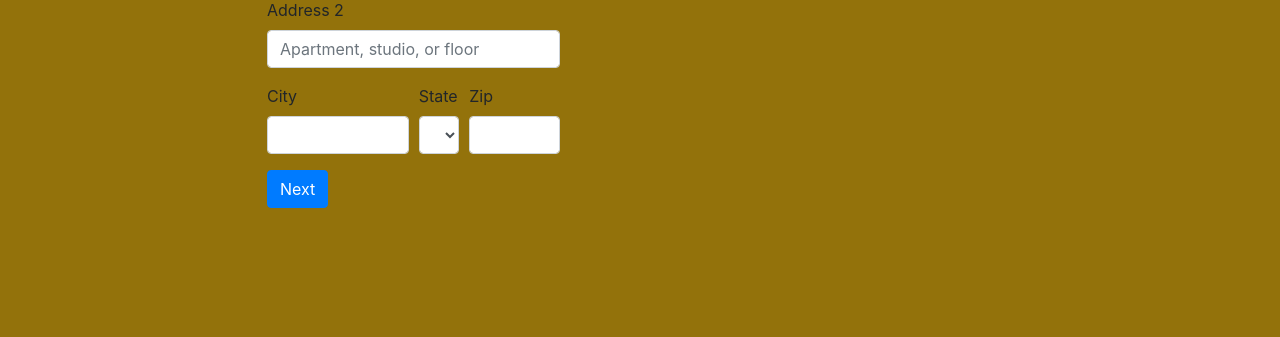
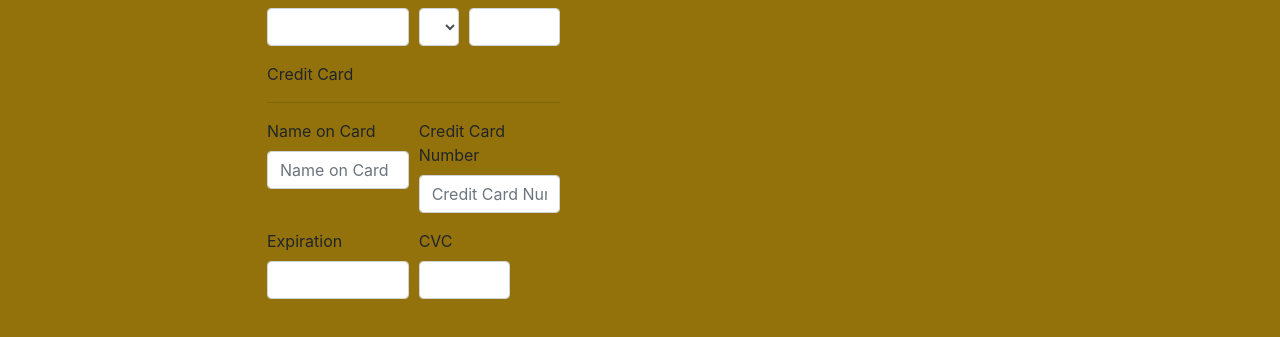
Before and after one commit to jzuliek/Webstore, an Angular app in the folder Store-web/: page /checkout in a window 1280 px wide. Shown: the part 703-1040 px from the top of the page. Built offline with nearby package versions, Linux system fonts and the light colour scheme; what primeng would draw is missing.

Commit message:
payment inputs

```diff
--- a/Store-web/src/app/app.module.ts
+++ b/Store-web/src/app/app.module.ts
@@ -28,6 +28,7 @@ import { ProductdetailsComponent } from './views/productdetails/productdetails.c
 import { ProductlistComponent } from './views/productlist/productlist.component';
 import { ContactComponent } from './views/contact/contact.component';
 import { CartViewComponent } from './components/cart-view/cart-view.component';
+import { PaymentComponent } from './views/forms/payment/payment.component';
 
 const appRoutes: Routes =[
   {path: 'landing', component: LandingComponent},
@@ -66,6 +67,7 @@ const appRoutes: Routes =[
     ProductlistComponent,
     ContactComponent,
     CartViewComponent,
+    PaymentComponent,
   ],
   imports: [
     BrowserModule,
--- a/Store-web/src/app/views/forms/checkout/checkout.component.html
+++ b/Store-web/src/app/views/forms/checkout/checkout.component.html
@@ -37,8 +37,35 @@
             <input type="text" class="form-control" id="inputZip">
           </div>
         </div>
-        <button type="submit" class="btn btn-primary">Next</button>
+        <!--<button type="submit" class="btn btn-primary">Next</button>-->
       </form>
+      <div class="row d-flex align-items-center">
+        <div class="col">
+          Credit Card
+          <hr/>
+          <div class="form-row">
+              <div class="form-group col-md-6">
+                <label for="name">Name on Card</label>
+                <input type ="card name"class="form-control" id="cardName" placeholder="Name on Card">
+              </div>
+              <div class="form-group col-md-6">
+                <label for="cardNumber">Credit Card Number</label>
+                <input type="cardNumber" class="form-control" id="cardNumber" placeholder="Credit Card Number">
+              </div>
+            </div>
+            <div class="form-row">
+                <div class="form-group col-md-6">
+                  <label for="exp">Expiration</label>
+                  <input type="text" class="form-control" id="expDate">
+                </div>
+
+                <div class="form-group col-md-4">
+                  <label for="cvc">CVC</label>
+                  <input type="text" class="form-control" id="cvc">
+                </div>
+              </div>
+        </div>
+      </div>
     </div>
     <div class="col"></div>
     <div class="col-6 white">
--- /dev/null
+++ b/Store-web/src/app/views/forms/payment/payment.component.html
@@ -0,0 +1 @@
+<p>payment works!</p>
--- /dev/null
+++ b/Store-web/src/app/views/forms/payment/payment.component.ts
@@ -0,0 +1,15 @@
+import { Component, OnInit } from '@angular/core';
+
+@Component({
+  selector: 'app-payment',
+  templateUrl: './payment.component.html',
+  styleUrls: ['./payment.component.scss']
+})
+export class PaymentComponent implements OnInit {
+
+  constructor() { }
+
+  ngOnInit() {
+  }
+
+}
```
Also changed, not shown: Store-web/src/app/views/forms/payment/payment.component.scss (added), 1 other file (tests, documents, lock files or other folders).
